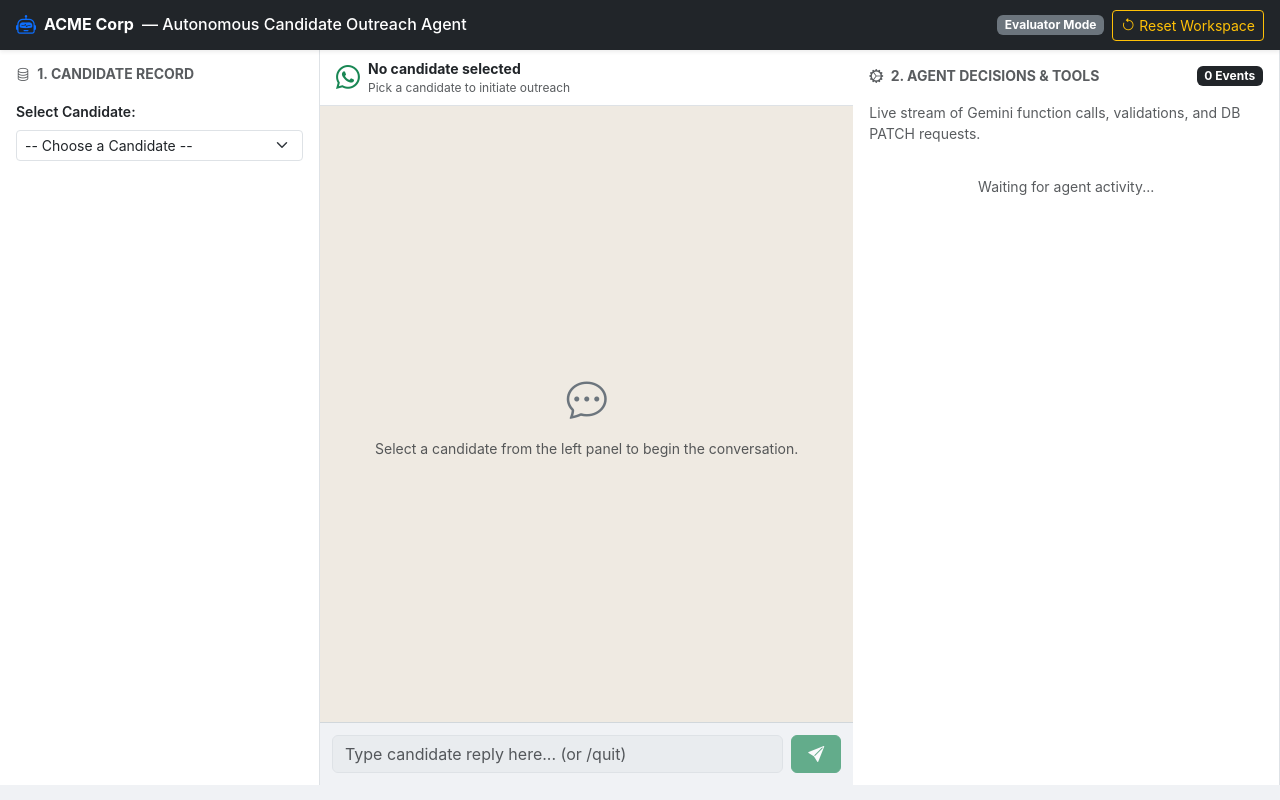
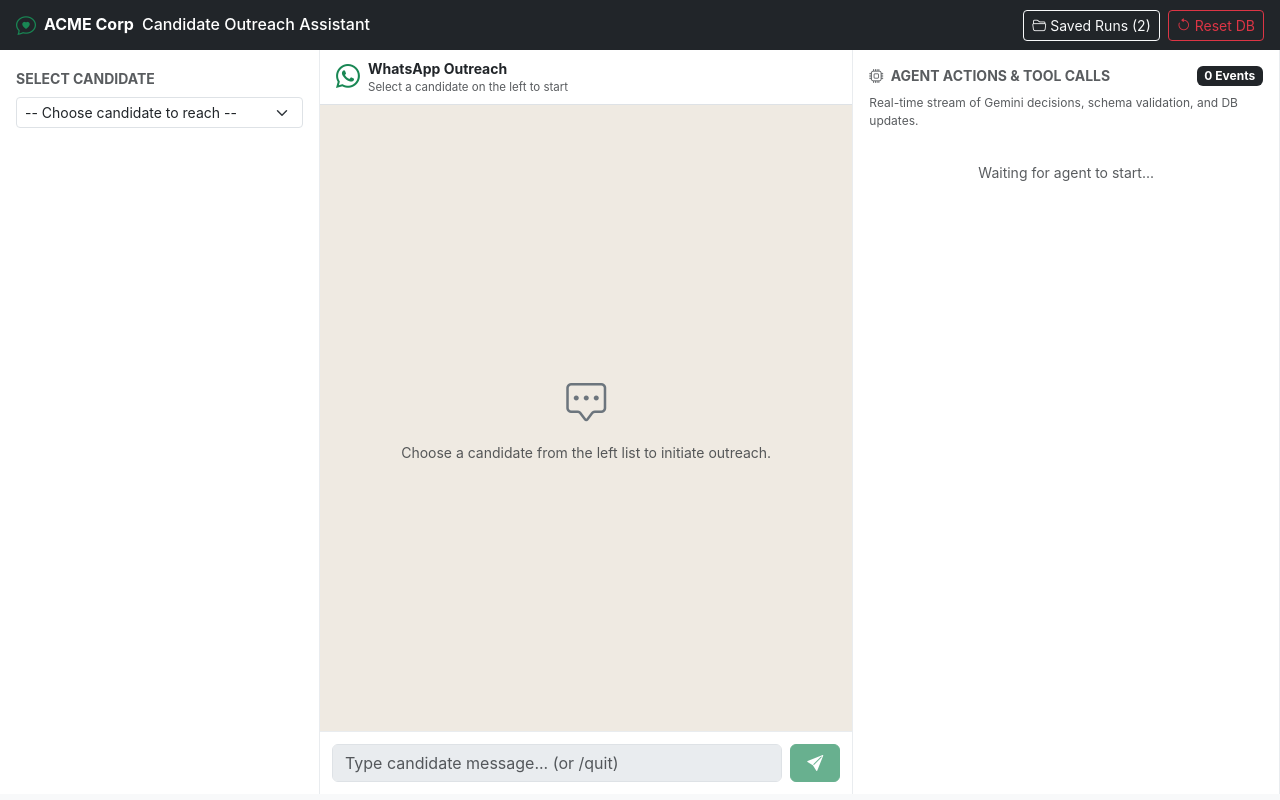
Before and after one commit to utkarshqz/prodigal-assignment-, a Flask app: template templates/index.html in a window 1280 px wide. Run offline with Flask 3, Linux system fonts and the light colour scheme; the template is opened without the code that fills it: most values are stand-ins (such as "Sample title", 1, 10 or a date in 2020).

Commit message:
feat: persist runs to disk, add runs explorer, and include required sample transcripts

```diff
--- a/app.py
+++ b/app.py
@@ -35,6 +35,30 @@ SESSION = {
 }
 
 from agent import TOOLS, build_system_prompt
+
+def save_run_log():
+    if not SESSION.get("candidate_id") or not SESSION.get("chat_history"):
+        return
+    runs_dir = Path("runs")
+    runs_dir.mkdir(parents=True, exist_ok=True)
+    cid = SESSION["candidate_id"]
+    cand_name = SESSION["candidate"].get("full_name", cid) if SESSION.get("candidate") else cid
+    status = SESSION["candidate"].get("collection_status", "in_progress") if SESSION.get("candidate") else "unknown"
+
+    run_file = runs_dir / f"{cid}_latest.json"
+    run_data = {
+        "candidate_id": cid,
+        "candidate_name": cand_name,
+        "last_updated": db.now_iso(),
+        "final_status": status,
+        "missing_fields": SESSION.get("missing", []),
+        "chat_log": SESSION.get("chat_history", []),
+        "agent_activity_timeline": SESSION.get("timeline", []),
+        "candidate_state": SESSION.get("candidate", {})
+    }
+    with open(run_file, "w", encoding="utf-8") as f:
+        json.dump(run_data, f, indent=2, default=str)
+
 
 def init_agent_session(candidate_id: str):
     cand = db.get_candidate(candidate_id)
@@ -105,6 +129,7 @@ def init_agent_session(candidate_id: str):
 
     # Start conversation
     _run_gemini_turn("Begin the conversation now. Greet the candidate by name and confirm identity.")
+    save_run_log()
 
 
 def execute_tool_call(tool_name: str, tool_args: dict):
@@ -314,6 +339,8 @@ def send_message():
     except Exception:
         pass
 
+    save_run_log()
+
     return jsonify({
         "candidate": SESSION["candidate"],
         "missing": SESSION["missing"],
@@ -334,6 +361,30 @@ def reset_workspace():
         return jsonify({"error": str(e)}), 500
 
 
+@app.route("/api/runs", methods=["GET"])
+def get_runs():
+    runs_dir = Path("runs")
+    if not runs_dir.exists():
+        return jsonify({"runs": []})
+    run_files = sorted(runs_dir.glob("*.json"), key=lambda p: p.stat().st_mtime, reverse=True)
+    summary = []
+    for rf in run_files:
+        try:
+            with open(rf, "r", encoding="utf-8") as f:
+                d = json.load(f)
+                summary.append({
+                    "filename": rf.name,
+                    "candidate_id": d.get("candidate_id"),
+                    "candidate_name": d.get("candidate_name"),
+                    "status": d.get("final_status"),
+                    "last_updated": d.get("last_updated"),
+                    "message_count": len(d.get("chat_log", []))
+                })
+        except Exception:
+            continue
+    return jsonify({"runs": summary})
+
+
 if __name__ == "__main__":
     print("\n" + "="*60)
     print("🚀 ACME Corp Agent Evaluation Server running!")
--- a/templates/index.html
+++ b/templates/index.html
@@ -7,57 +7,59 @@
     <link href="https://cdn.jsdelivr.net/npm/bootstrap@5.3.0/dist/css/bootstrap.min.css" rel="stylesheet">
     <link rel="stylesheet" href="https://cdn.jsdelivr.net/npm/bootstrap-icons@1.11.0/font/bootstrap-icons.css">
     <style>
-        body { background: #f0f2f5; font-family: -apple-system, BlinkMacSystemFont, "Segoe UI", Roboto, Helvetica, Arial, sans-serif; height: 100vh; overflow: hidden; }
-        .app-container { height: 100vh; display: flex; flex-direction: column; }
-        .main-row { flex: 1; overflow: hidden; margin: 0; }
-        .col-panel { height: calc(100vh - 65px); overflow-y: auto; background: #fff; border-right: 1px solid #dee2e6; }
+        body { background: #f8f9fa; font-family: -apple-system, BlinkMacSystemFont, "Segoe UI", Roboto, sans-serif; height: 100vh; overflow: hidden; }
+        .main-container { height: calc(100vh - 56px); }
+        .sidebar { background: #ffffff; border-right: 1px solid #e9ecef; overflow-y: auto; height: 100%; }
 
         /* Chat styling */
-        .chat-container { display: flex; flex-direction: column; height: 100%; background: #efeae2; }
-        .chat-messages { flex: 1; overflow-y: auto; padding: 20px; display: flex; flex-direction: column; gap: 12px; }
-        .msg { max-width: 75%; padding: 9px 14px; border-radius: 8px; font-size: 0.95rem; line-height: 1.4; word-break: break-word; box-shadow: 0 1px 0.5px rgba(0,0,0,0.13); }
+        .chat-wrapper { background: #efeae2; display: flex; flex-direction: column; height: 100%; border-right: 1px solid #e9ecef; }
+        .chat-box { flex: 1; overflow-y: auto; padding: 20px; display: flex; flex-direction: column; gap: 10px; }
+        .msg { max-width: 75%; padding: 8px 14px; border-radius: 8px; font-size: 0.95rem; line-height: 1.4; word-break: break-word; box-shadow: 0 1px 0.5px rgba(0,0,0,0.1); }
         .msg-agent { align-self: flex-start; background: #ffffff; border-bottom-left-radius: 2px; }
         .msg-candidate { align-self: flex-end; background: #d9fdd3; border-bottom-right-radius: 2px; }
-        .chat-input-bar { padding: 12px; background: #f0f2f5; border-top: 1px solid #d1d7db; display: flex; gap: 8px; }
+        .chat-input-bar { padding: 12px; background: #ffffff; border-top: 1px solid #e9ecef; display: flex; gap: 8px; }
 
         /* Badges */
-        .badge-missing { background-color: #f8d7da; color: #842029; border: 1px solid #f5c2c7; }
-        .badge-complete { background-color: #d1e7dd; color: #0f5132; border: 1px solid #badbcc; }
+        .badge-missing { background-color: #fde8e8; color: #9b1c1c; border: 1px solid #f8b4b4; font-weight: 500; font-size: 0.78rem; padding: 4px 8px; }
+        .badge-complete { background-color: #def7ec; color: #03543f; border: 1px solid #bcf0da; font-weight: 500; font-size: 0.78rem; padding: 4px 8px; }
 
-        /* Timeline */
-        .timeline-item { padding: 10px 12px; margin-bottom: 8px; border-radius: 6px; font-size: 0.82rem; border-left: 4px solid #0d6efd; background: #f8f9fa; }
-        .timeline-tool { border-left-color: #ffc107; background: #fffdf5; }
-        .timeline-api { border-left-color: #198754; background: #f4fcf6; }
-        .timeline-decision { border-left-color: #0d6efd; background: #f4f8fe; }
+        /* Agent Trace Log */
+        .log-box { height: calc(100vh - 120px); overflow-y: auto; }
+        .log-item { padding: 10px; margin-bottom: 8px; border-radius: 6px; font-size: 0.82rem; border-left: 3px solid #0d6efd; background: #fdfdfe; border-top: 1px solid #edf2f7; border-right: 1px solid #edf2f7; border-bottom: 1px solid #edf2f7; }
+        .log-tool { border-left-color: #f59e0b; }
+        .log-api { border-left-color: #10b981; }
+        .log-decision { border-left-color: #3b82f6; }
 
-        pre { background: #212529; color: #f8f9fa; padding: 8px; border-radius: 4px; font-size: 0.75rem; max-height: 140px; overflow-y: auto; margin-top: 4px; margin-bottom: 0; }
+        pre { background: #1e293b; color: #f1f5f9; padding: 6px 8px; border-radius: 4px; font-size: 0.72rem; max-height: 120px; overflow-y: auto; margin-top: 4px; margin-bottom: 0; }
     </style>
 </head>
 <body>
-<div class="app-container">
-    <!-- Navbar -->
-    <nav class="navbar navbar-dark bg-dark px-3 py-2 shadow-sm">
+
+    <!-- Header Navbar -->
+    <nav class="navbar navbar-expand navbar-dark bg-dark px-3 py-2">
         <span class="navbar-brand mb-0 h1 fs-6 d-flex align-items-center gap-2">
-            <i class="bi bi-robot text-primary fs-5"></i>
-            <strong>ACME Corp</strong> — Autonomous Candidate Outreach Agent
+            <i class="bi bi-chat-heart text-success fs-5"></i>
+            <strong>ACME Corp</strong> Candidate Outreach Assistant
         </span>
-        <div class="d-flex align-items-center gap-2">
-            <span class="badge bg-secondary">Evaluator Mode</span>
-            <button class="btn btn-outline-warning btn-sm" onclick="resetWorkspace()">
-                <i class="bi bi-arrow-counterclockwise"></i> Reset Workspace
+        <div class="ms-auto d-flex align-items-center gap-2">
+            <button class="btn btn-outline-light btn-sm" onclick="showSavedRuns()">
+                <i class="bi bi-folder2-open"></i> Saved Runs (<span id="savedRunsCount">0</span>)
+            </button>
+            <button class="btn btn-outline-danger btn-sm" onclick="resetWorkspace()">
+                <i class="bi bi-arrow-counterclockwise"></i> Reset DB
             </button>
         </div>
     </nav>
 
-    <!-- Main Workspace -->
-    <div class="row main-row">
-        <!-- Left Column: Candidate & Database State -->
-        <div class="col-md-3 col-panel p-3">
-            <h6 class="text-uppercase text-muted fw-bold mb-3 small"><i class="bi bi-database me-1"></i> 1. Candidate Record</h6>
+    <div class="container-fluid main-container">
+        <div class="row h-100">
+
+            <!-- Left Column: Candidate & Missing Fields -->
+            <div class="col-md-3 sidebar p-3">
                 <div class="mb-3">
-                <label class="form-label small fw-semibold">Select Candidate:</label>
+                    <label class="form-label small fw-bold text-muted text-uppercase">Select Candidate</label>
                     <select class="form-select form-select-sm" id="candidateSelect" onchange="onSelectCandidate()">
-                    <option value="" disabled selected>-- Choose a Candidate --</option>
+                        <option value="" disabled selected>-- Choose candidate to reach --</option>
                         {% for c in candidates %}
                         <option value="{{ c.id }}">{{ c.id }} — {{ c.full_name }} ({{ c.collection_status }})</option>
                         {% endfor %}
@@ -65,58 +67,58 @@
                 </div>
 
                 <div id="candidateDetails" class="d-none">
-                <div class="card border-0 shadow-sm mb-3">
+                    <div class="card border-0 shadow-sm mb-3 bg-light">
                         <div class="card-body p-3">
                             <div class="d-flex justify-content-between align-items-center mb-2">
-                            <h6 class="card-title mb-0" id="candName">-</h6>
-                            <span class="badge bg-primary" id="candStatus">-</span>
+                                <h6 class="card-title fw-bold mb-0" id="candName">-</h6>
+                                <span class="badge bg-secondary" id="candStatus">-</span>
                             </div>
                             <div class="small text-muted mb-2"><i class="bi bi-telephone"></i> <span id="candPhone">-</span></div>
-                        <div class="small mb-2"><strong>Attempts:</strong> <span id="candAttempts">0</span></div>
+                            <div class="small mb-2"><strong>Contact Attempts:</strong> <span id="candAttempts">0</span></div>
 
                             <hr class="my-2">
-                        <div class="small fw-bold mb-1">Missing Mandatory Fields:</div>
+                            <div class="small fw-bold mb-1 text-muted text-uppercase" style="font-size: 0.72rem;">Pending Required Fields</div>
                             <div id="missingBadges" class="d-flex flex-wrap gap-1 mb-2"></div>
 
                             <hr class="my-2">
-                        <div class="small fw-bold mb-1">Current Stored Data:</div>
-                        <div id="candFields" class="small text-muted" style="max-height: 220px; overflow-y: auto;"></div>
+                            <div class="small fw-bold mb-1 text-muted text-uppercase" style="font-size: 0.72rem;">Candidate Database Profile</div>
+                            <div id="candFields" class="small text-muted" style="max-height: 200px; overflow-y: auto;"></div>
                         </div>
                     </div>
                 </div>
             </div>
 
-        <!-- Center Column: Interactive Chat UI -->
-        <div class="col-md-5 p-0" style="height: calc(100vh - 65px);">
-            <div class="chat-container">
-                <div class="p-2 bg-white border-bottom d-flex align-items-center justify-content-between px-3">
+            <!-- Center Column: WhatsApp Chat UI -->
+            <div class="col-md-5 p-0 h-100">
+                <div class="chat-wrapper">
+                    <div class="px-3 py-2 bg-white border-bottom d-flex align-items-center justify-content-between">
                         <div class="d-flex align-items-center gap-2">
                             <i class="bi bi-whatsapp text-success fs-4"></i>
                             <div>
-                            <div class="fw-bold small" id="chatHeaderName">No candidate selected</div>
-                            <div class="text-muted" style="font-size: 0.75rem;" id="chatHeaderStatus">Pick a candidate to initiate outreach</div>
+                                <div class="fw-bold small" id="chatHeaderName">WhatsApp Outreach</div>
+                                <div class="text-muted" style="font-size: 0.72rem;" id="chatHeaderStatus">Select a candidate on the left to start</div>
                             </div>
                         </div>
-                    <span class="badge bg-success" id="liveBadge" style="display:none;">Active Chat</span>
+                        <span class="badge bg-success" id="liveBadge" style="display:none;">Active</span>
                     </div>
 
-                <div class="chat-messages" id="chatMessages">
+                    <div class="chat-box" id="chatMessages">
                         <div class="text-center text-muted my-auto small">
-                        <i class="bi bi-chat-dots fs-1 d-block mb-2 text-secondary"></i>
-                        Select a candidate from the left panel to begin the conversation.
+                            <i class="bi bi-chat-square-dots fs-1 d-block mb-2 text-secondary"></i>
+                            Choose a candidate from the left list to initiate outreach.
                         </div>
                     </div>
 
-                <!-- Preset Quick Buttons for easy evaluator testing -->
+                    <!-- Quick Replies for testing -->
                     <div class="px-3 py-1 bg-light border-top d-flex gap-2" id="quickButtons" style="display:none !important;">
-                    <button class="btn btn-sm btn-outline-secondary py-0" style="font-size: 0.75rem;" onclick="sendQuick('yes, speaking')">"Yes, speaking"</button>
+                        <button class="btn btn-sm btn-outline-secondary py-0" style="font-size: 0.75rem;" onclick="sendQuick('Yes, speaking')">"Yes, speaking"</button>
+                        <button class="btn btn-sm btn-outline-warning py-0" style="font-size: 0.75rem;" onclick="sendQuick('I want to continue later')">"Continue later"</button>
+                        <button class="btn btn-sm btn-outline-secondary py-0" style="font-size: 0.75rem;" onclick="sendQuick('I decline to share my CGPA')">"Refuse CGPA"</button>
                         <button class="btn btn-sm btn-outline-danger py-0" style="font-size: 0.75rem;" onclick="sendQuick('/quit')">/quit</button>
-                    <button class="btn btn-sm btn-outline-warning py-0" style="font-size: 0.75rem;" onclick="sendQuick('I want to continue later')">Continue Later</button>
-                    <button class="btn btn-sm btn-outline-secondary py-0" style="font-size: 0.75rem;" onclick="sendQuick('I decline to share my CGPA')">Refuse CGPA</button>
                     </div>
 
                     <div class="chat-input-bar">
-                    <input type="text" id="userInput" class="form-control" placeholder="Type candidate reply here... (or /quit)" disabled onkeydown="if(event.key==='Enter') sendMessage()">
+                        <input type="text" id="userInput" class="form-control" placeholder="Type candidate message... (or /quit)" disabled onkeydown="if(event.key==='Enter') sendMessage()">
                         <button id="sendBtn" class="btn btn-success px-3" onclick="sendMessage()" disabled>
                             <i class="bi bi-send-fill"></i>
                         </button>
@@ -124,23 +126,57 @@
                 </div>
             </div>
 
-        <!-- Right Column: Agent Thought & Tool Calling Inspector -->
-        <div class="col-md-4 col-panel p-3">
-            <div class="d-flex justify-content-between align-items-center mb-3">
+            <!-- Right Column: Live Agent Trace / Tool Calls -->
+            <div class="col-md-4 p-3 h-100 sidebar">
+                <div class="d-flex justify-content-between align-items-center mb-2">
                     <h6 class="text-uppercase text-muted fw-bold mb-0 small">
-                    <i class="bi bi-gear-wide-connected me-1"></i> 2. Agent Decisions & Tools
+                        <i class="bi bi-cpu me-1"></i> Agent Actions & Tool Calls
                     </h6>
                     <span class="badge bg-dark" id="timelineCount">0 Events</span>
                 </div>
-            <p class="small text-muted mb-2">Live stream of Gemini function calls, validations, and DB PATCH requests.</p>
+                <div class="text-muted small mb-2" style="font-size: 0.75rem;">
+                    Real-time stream of Gemini decisions, schema validation, and DB updates.
+                </div>
 
-            <div id="timelineContainer">
-                <div class="text-muted small text-center py-4">Waiting for agent activity...</div>
+                <div class="log-box" id="timelineContainer">
+                    <div class="text-muted small text-center py-4">Waiting for agent to start...</div>
+                </div>
+            </div>
+
+        </div>
+    </div>
+
+    <!-- Saved Runs Modal -->
+    <div class="modal fade" id="runsModal" tabindex="-1">
+        <div class="modal-dialog modal-lg">
+            <div class="modal-content">
+                <div class="modal-header">
+                    <h6 class="modal-title fw-bold"><i class="bi bi-folder2-open me-2"></i>Saved Runs in /runs folder</h6>
+                    <button type="button" class="btn-close" data-bs-dismiss="modal"></button>
+                </div>
+                <div class="modal-body p-0">
+                    <div class="table-responsive">
+                        <table class="table table-hover table-sm mb-0">
+                            <thead class="table-light">
+                                <tr>
+                                    <th>File</th>
+                                    <th>Candidate</th>
+                                    <th>Status</th>
+                                    <th>Messages</th>
+                                    <th>Last Updated</th>
+                                </tr>
+                            </thead>
+                            <tbody id="runsTableBody">
+                                <tr><td colspan="5" class="text-center py-3 text-muted">No runs found yet</td></tr>
+                            </tbody>
+                        </table>
+                    </div>
                 </div>
             </div>
         </div>
     </div>
 
+<script src="https://cdn.jsdelivr.net/npm/bootstrap@5.3.0/dist/js/bootstrap.bundle.min.js"></script>
 <script>
 let currentCandidateId = null;
 
@@ -149,7 +185,7 @@ async function onSelectCandidate() {
     if (!cid) return;
     currentCandidateId = cid;
 
-    document.getElementById("chatMessages").innerHTML = `<div class="text-center text-muted my-auto small"><div class="spinner-border spinner-border-sm text-primary mb-2"></div><div>Starting outreach session...</div></div>`;
+    document.getElementById("chatMessages").innerHTML = `<div class="text-center text-muted my-auto small"><div class="spinner-border spinner-border-sm text-primary mb-2"></div><div>Connecting to candidate...</div></div>`;
     document.getElementById("userInput").disabled = true;
     document.getElementById("sendBtn").disabled = true;
 
@@ -161,6 +197,7 @@ async function onSelectCandidate() {
         });
         const data = await res.json();
         renderAll(data);
+        updateRunsCount();
     } catch(e) {
         alert("Failed to start agent: " + e);
     }
@@ -174,7 +211,7 @@ function renderAll(data) {
     document.getElementById("candPhone").innerText = cand.phone || "-";
     document.getElementById("candAttempts").innerText = cand.attempt_count || 0;
     document.getElementById("chatHeaderName").innerText = cand.full_name;
-    document.getElementById("chatHeaderStatus").innerText = `Phone: ${cand.phone} • Status: ${cand.collection_status || 'pending'}`;
+    document.getElementById("chatHeaderStatus").innerText = `Verified Phone: ${cand.phone}`;
     document.getElementById("liveBadge").style.display = data.finished ? "none" : "inline-block";
     document.getElementById("quickButtons").style.setProperty("display", data.finished ? "none" : "flex", "important");
 
@@ -182,7 +219,7 @@ function renderAll(data) {
     const missingDiv = document.getElementById("missingBadges");
     missingDiv.innerHTML = "";
     if (data.missing.length === 0) {
-        missingDiv.innerHTML = `<span class="badge badge-complete">All fields complete!</span>`;
+        missingDiv.innerHTML = `<span class="badge badge-complete">All mandatory fields complete</span>`;
     } else {
         data.missing.forEach(f => {
             missingDiv.innerHTML += `<span class="badge badge-missing">${f}</span>`;
@@ -195,7 +232,7 @@ function renderAll(data) {
     const ignore = ["id", "full_name", "phone", "version", "updated_at", "collection_status", "attempt_count", "notes", "last_contacted_at"];
     for (const [k, v] of Object.entries(cand)) {
         if (!ignore.includes(k) && v !== null) {
-            fieldsDiv.innerHTML += `<div><strong>${k}:</strong> <span>${JSON.stringify(v)}</span></div>`;
+            fieldsDiv.innerHTML += `<div class="d-flex justify-content-between"><span class="fw-semibold">${k}:</span> <span>${JSON.stringify(v)}</span></div>`;
         }
     }
 
@@ -213,13 +250,13 @@ function renderAll(data) {
     timelineDiv.innerHTML = "";
     document.getElementById("timelineCount").innerText = `${data.timeline.length} Events`;
     data.timeline.forEach(t => {
-        let cls = "timeline-decision";
+        let cls = "log-decision";
         let icon = "bi-lightbulb-fill text-primary";
-        if (t.type === "tool") { cls = "timeline-tool"; icon = "bi-tools text-warning"; }
-        if (t.type === "api") { cls = "timeline-api"; icon = "bi-cloud-arrow-up-fill text-success"; }
+        if (t.type === "tool") { cls = "log-tool"; icon = "bi-tools text-warning"; }
+        if (t.type === "api") { cls = "log-api"; icon = "bi-cloud-arrow-up-fill text-success"; }
 
         timelineDiv.innerHTML += `
-            <div class="timeline-item ${cls}">
+            <div class="log-item ${cls}">
                 <div class="fw-bold d-flex align-items-center gap-1">
                     <i class="bi ${icon}"></i> ${escapeHtml(t.title)}
                 </div>
@@ -247,7 +284,6 @@ async function sendMessage() {
     input.disabled = true;
     document.getElementById("sendBtn").disabled = true;
 
-    // Optimistically render candidate message
     const chatDiv = document.getElementById("chatMessages");
     chatDiv.innerHTML += `<div class="msg msg-candidate"><div>${escapeHtml(text)}</div></div>`;
     chatDiv.scrollTop = chatDiv.scrollHeight;
@@ -260,6 +296,7 @@ async function sendMessage() {
         });
         const data = await res.json();
         renderAll(data);
+        updateRunsCount();
     } catch(e) {
         alert("Error sending message: " + e);
         input.disabled = false;
@@ -272,8 +309,43 @@ function sendQuick(text) {
     sendMessage();
 }
 
+async function updateRunsCount() {
+    try {
+        const res = await fetch("/api/runs");
+        const d = await res.json();
+        document.getElementById("savedRunsCount").innerText = (d.runs || []).length;
+    } catch(e) {}
+}
+
+async function showSavedRuns() {
+    try {
+        const res = await fetch("/api/runs");
+        const d = await res.json();
+        const tbody = document.getElementById("runsTableBody");
+        tbody.innerHTML = "";
+        if (!d.runs || d.runs.length === 0) {
+            tbody.innerHTML = `<tr><td colspan="5" class="text-center py-3 text-muted">No runs saved yet in /runs</td></tr>`;
+        } else {
+            d.runs.forEach(r => {
+                tbody.innerHTML += `
+                    <tr>
+                        <td><code>${r.filename}</code></td>
+                        <td>${r.candidate_name} (${r.candidate_id})</td>
+                        <td><span class="badge bg-primary">${r.status || 'in_progress'}</span></td>
+                        <td>${r.message_count}</td>
+                        <td class="small text-muted">${r.last_updated}</td>
+                    </tr>
+                `;
+            });
+        }
+        new bootstrap.Modal(document.getElementById("runsModal")).show();
+    } catch(e) {
+        alert("Could not load runs: " + e);
+    }
+}
+
 async function resetWorkspace() {
-    if (!confirm("Reset all 8 candidates in your workspace to original data?")) return;
+    if (!confirm("Reset all 8 candidates in your workspace back to original data?")) return;
     try {
         const res = await fetch("/api/reset_workspace", {method: "POST"});
         const d = await res.json();
@@ -288,6 +360,8 @@ function escapeHtml(text) {
     if (!text) return "";
     return text.replace(/&/g, "&amp;").replace(/</g, "&lt;").replace(/>/g, "&gt;");
 }
+
+window.onload = updateRunsCount;
 </script>
 </body>
 </html>
```
Also changed, not shown: runs/c001_sample_run.json (added, +108 -0 lines), runs/c005_sample_run.json (added, +85 -0 lines), 1 other file. Lines whose indentation alone changed are shown as unchanged.
